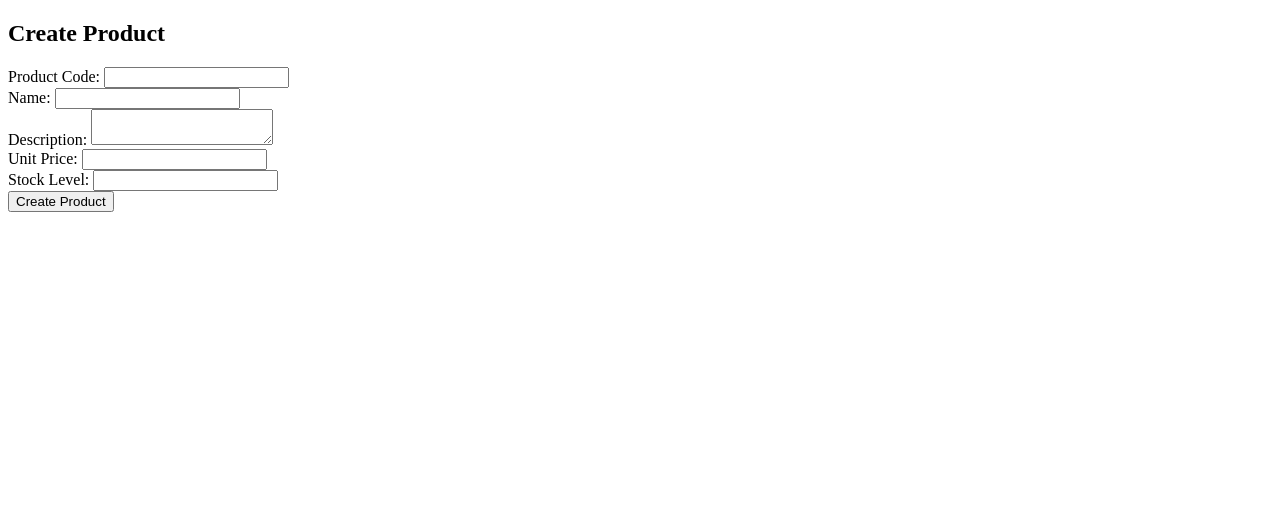
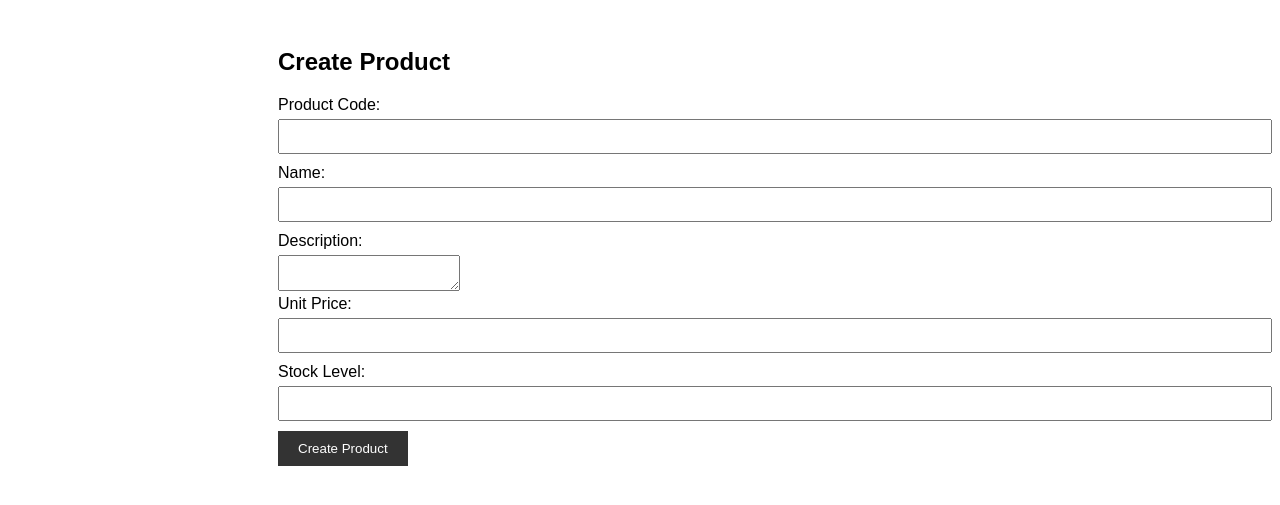
Before and after one commit to neco1978/SalesOrder, a Flask app: page /create_product in a window 1280 px wide. Shown: the top 505 px of the page. Run offline with Flask 2, Linux system fonts and the light colour scheme.

Commit message:
products ver2

```diff
--- a/app.py
+++ b/app.py
@@ -126,6 +126,54 @@ def add_product():
 
     return redirect(url_for('products'))
 
+#@app.route('/delete_product/<product_code>', methods=['DELETE'])
+#def delete_product(product_code):
+#    #product = Product.query.filter_by(product_code=product_code).first()
+#    product = session.get('product_code')
+#    if product:
+#        db.session.delete(product)
+#        db.session.commit()
+#        return jsonify(message='Product deleted successfully'), 200
+#    else:
+#        return jsonify(error='Product not found'), 404
+
+####
+@app.route('/delete_product/<product_code>', methods=['DELETE'])
+def delete_product(product_code):
+    product = Product.query.filter_by(product_code=product_code).first()
+    if product:
+        db.session.delete(product)
+        db.session.commit()
+        return 'Product deleted successfully', 200
+    else:
+        return 'Product not found', 404
+
+@app.route('/update_product/<product_code>')
+def update_product_page(product_code):
+    product = Product.query.filter_by(product_code=product_code).first()
+    if product:
+        return render_template('update_product.html', product=product)
+    else:
+        return 'Product not found', 404
+
+@app.route('/update_product', methods=['POST'])
+def update_product():
+    product_code = request.form['product_code']
+    name = request.form['name']
+    description = request.form['description']
+    unit_price = request.form['unit_price']
+    stock_level = request.form['stock_level']
+
+    product = Product.query.filter_by(product_code=product_code).first()
+    if product:
+        product.name = name
+        product.description = description
+        product.unit_price = unit_price
+        product.stock_level = stock_level
+        db.session.commit()
+        return redirect(url_for('products.html'))
+    else:
+        return 'Product not found', 404
 
 if __name__ == '__main__':
     with app.app_context():
--- a/templates/create_product.html
+++ b/templates/create_product.html
@@ -6,7 +6,46 @@
     <meta name="viewport" content="width=device-width, initial-scale=1.0">
     <title>Create Product</title>
     <style>
-        /* Your existing styles for create_product form */
+         body {
+            font-family: Arial, sans-serif;
+            display: flex;
+        }
+
+        #main {
+            margin-left: 250px;
+            padding: 20px;
+            width: calc(100% - 250px);
+        }
+
+        label {
+            display: block;
+            margin-bottom: 5px;
+        }
+
+        input[type="text"],
+        input[type="password"] {
+            width: 100%;
+            padding: 8px;
+            margin-bottom: 10px;
+        }
+
+        input[type="submit"] {
+            padding: 10px 20px;
+            background-color: #333;
+            color: white;
+            border: none;
+            cursor: pointer;
+        }
+
+        input[type="submit"]:hover {
+            background-color: #444;
+        }
+
+        .role-select {
+           width: 100%;
+           padding: 8px;
+           margin-bottom: 10px;
+        }
     </style>
 </head>
 <body>
--- a/templates/update_product.html
+++ b/templates/update_product.html
@@ -11,7 +11,7 @@
         <h2>Update Product</h2>
         <form id="updateProductForm">
             <label for="name">Product Name:</label>
-            <input type="text" id="name" name="name" readonly><br>
+            <input type="text" id="name" name="name" value="{{ product.name }}" readonly><br>
 
             <label for="price">Product Price:</label>
             <input type="number" id="price" name="price" required><br>
```
Also changed, not shown: models.py (+7 -0 lines), templates/products.html (+11 -17 lines).
